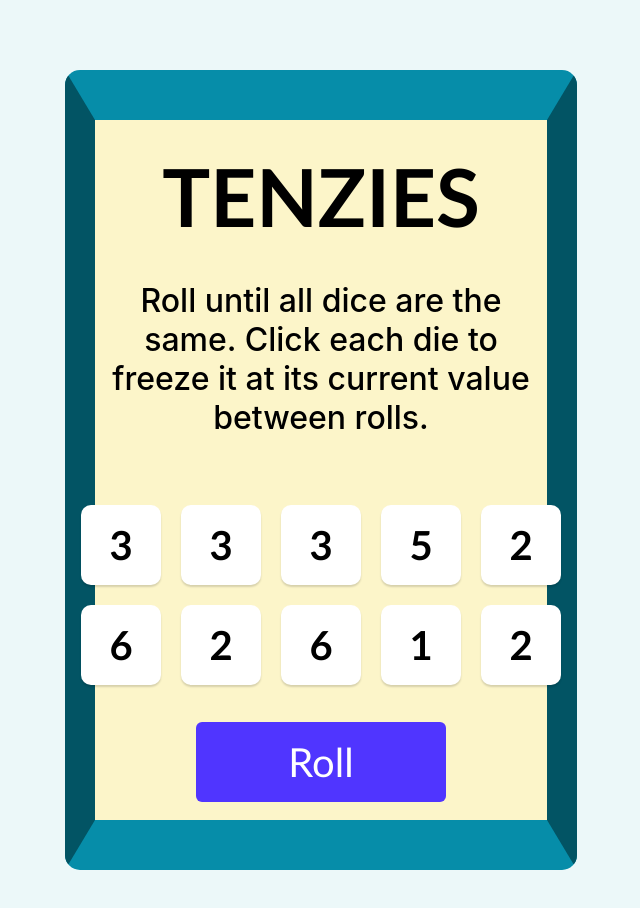
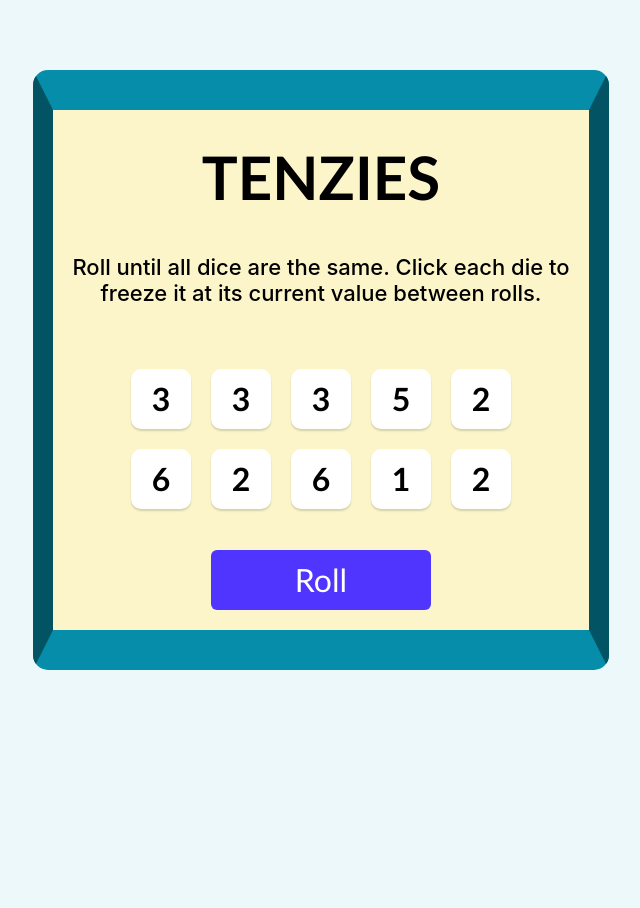
Before and after one commit to Klimcuks/Tenzi, a React (Create React App) app: page / in a window 1280 px wide. Shown: the top 908 px of the page, without its empty margins (319-959 px from the left). After the commit the page ends 800 px from the top, so only its background shows below. Built offline with nearby package versions, Linux system fonts and the light colour scheme.

Commit message:
decreased size for a better fit

```diff
--- a/src/App.js
+++ b/src/App.js
@@ -10,10 +10,10 @@ function App() {
   const [isRolling, setIsRolling] = useState(true);
 
   useEffect(() => {
-    const allHeld = dice.every((die) => die.isHeld);
-    const firstValue = dice[0].value;
-    const allSameValue = dice.every((die) => die.value === firstValue);
-    if (allHeld && allSameValue) {
+    const allHeldDice = dice.every((die) => die.isHeld);
+    const firstVal = dice[0].value;
+    const allSameVal = dice.every((die) => die.value === firstVal);
+    if (allHeldDice && allSameVal) {
       setTenzies(true);
     }
   }, [dice]);
--- a/src/style.css
+++ b/src/style.css
@@ -10,14 +10,14 @@ body {
 
 main {
   background-color: #fcf5c9;
-  border-top: 50px solid #068DA9;
-  border-bottom: 50px solid #068DA9;
-  border-left: 30px solid #025464;
-  border-right: 30px solid #025464;
+  border-top: 40px solid #068DA9;
+  border-bottom: 40px solid #068DA9;
+  border-left: 20px solid #025464;
+  border-right: 20px solid #025464;
   border-radius: 15px;
 
-  width: 40%;
-  height: 800px;
+  width: 45%;
+  height: 600px;
   margin: 70px auto;
   display: flex;
   flex-direction: column;
@@ -31,20 +31,20 @@ main {
     border-radius: 15px;
 }
 .title {
-  font-size: 80px;
+  font-size: 60px;
   margin: 0;
   padding-top: 10px
 }
 .instructions {
   font-family: 'Inter', sans-serif;
   font-weight: 500;
-  font-size: 32px;
+  font-size: 22px;
   margin-top: 0;
   text-align: center;
 }
 .die-face {
-  height: 80px;
-  width: 80px;
+  height: 60px;
+  width: 60px;
   box-shadow: 0px 2px 2px rgba(0, 0, 0, 0.15);
   border-radius: 10px;
   display: flex;
@@ -54,18 +54,18 @@ main {
 }
 
 .die-num {
-  font-size: 2.5rem;
+  font-size: 2rem;
 }
 .roll-btn {
-    height: 80px;
-    width: 250px;
+    height: 60px;
+    width: 220px;
     border: none;
     border-radius: 6px;
     background-color: #5035FF;
     cursor: pointer;
 
     color: white;
-    font-size: 2.5rem;
+    font-size: 2rem;
     font-family:'Gill Sans', 'Gill Sans MT', Calibri, 'Trebuchet MS', sans-serif
 }
 
```
